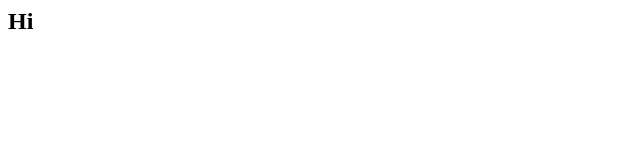
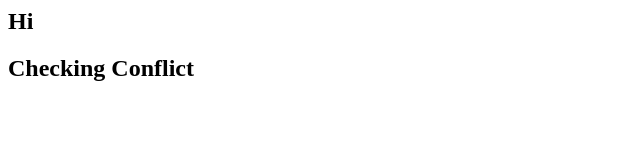
Before and after one commit to Nirmal-Adhikari/Test, a plain HTML site: page index.html in a window 1280 px wide. Shown: the whole page, without its empty margins (0-640 px from the left). Drawn offline with Linux system fonts and the light colour scheme.

Commit message:
Checking conflict

```diff
--- a/index.html
+++ b/index.html
@@ -1,5 +1,7 @@
 <html>
 <body>
 <h2>Hi</h2>
+
+<h2>Checking Conflict</h2>
 </body>
 </html>
```
